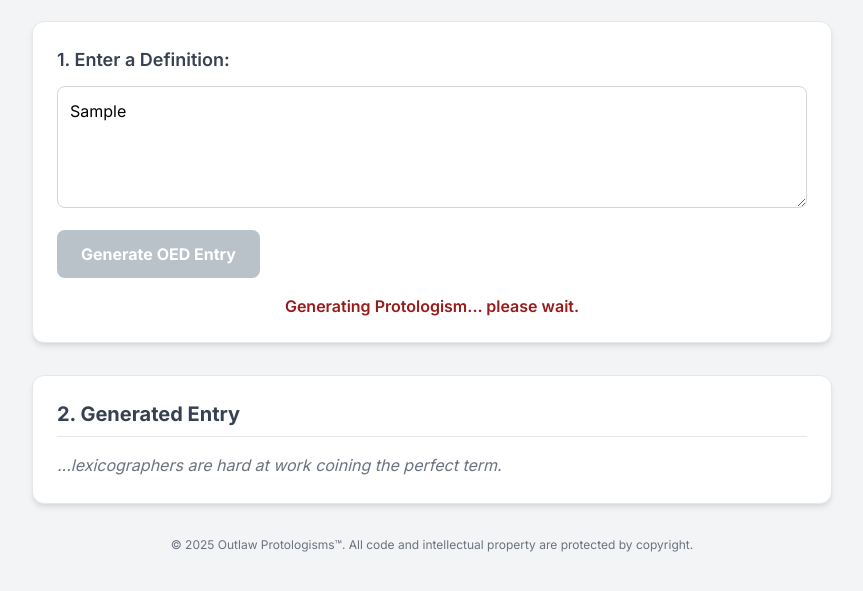
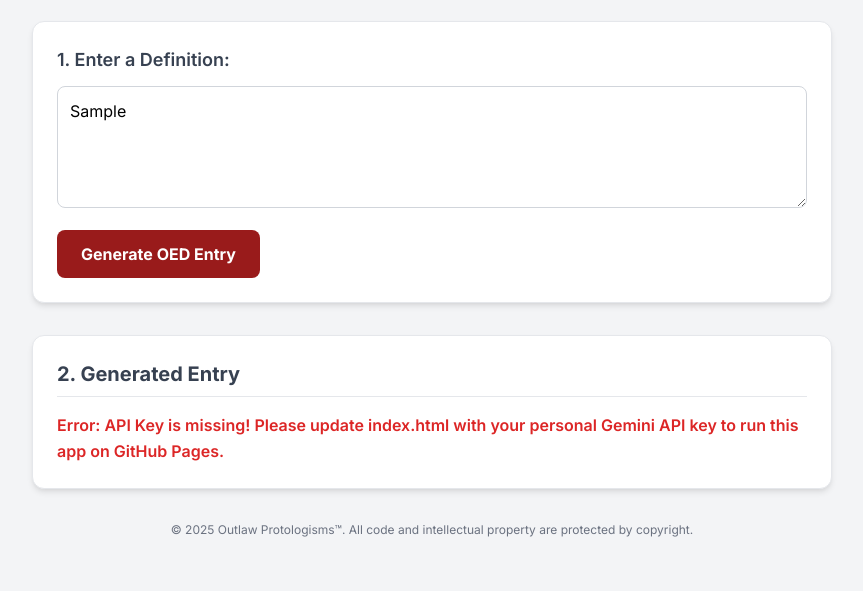
Before and after one commit to jrnlyst/Outlaw-Protologisms, a plain HTML site: page index.html in a window 1280 px wide. Both pictures are taken after typing "Sample" into the empty fields and a click on the button "Generate OED Entry". Shown: the part 151-742 px from the top of the page, without its empty margins (208-1071 px from the left). Drawn offline with nearby package versions, Linux system fonts and the light colour scheme; no server answers.

Commit message:
Implement API key validation in generateProtologism
Added a guard clause to check for missing API key and updated error message.

```diff
--- a/index.html
+++ b/index.html
@@ -182,8 +182,7 @@
         const generateBtn = document.getElementById('generate-btn');
         const outputContent = document.getElementById('output-content');
         const loadingIndicator = document.getElementById('loading-indicator');
-
-        const apiKey = "";
+        const apiKey = ""; //AIzaSyBVINvCwPmGfnbGZb6yEMvIrKdI0-8rqoQ
         const modelName = "gemini-2.5-flash-preview-09-2025";
         const apiUrl = `https://generativelanguage.googleapis.com/v1beta/models/${modelName}:generateContent?key=${apiKey}`;
 
@@ -235,6 +234,12 @@
 
 
         async function generateProtologism() {
+            // Guard clause for missing key check
+            if (!apiKey || apiKey === "") {
+                outputContent.innerHTML = `<p class="text-red-600 font-semibold">Error: API Key is missing! Please update index.html with your personal Gemini API key to run this app on GitHub Pages.</p>`;
+                return;
+            }
+
             const definition = definitionInput.value.trim();
             if (!definition) {
                 outputContent.innerHTML = `<p class="text-gray-500 italic">Please enter a definition before generating!</p>`;
```
